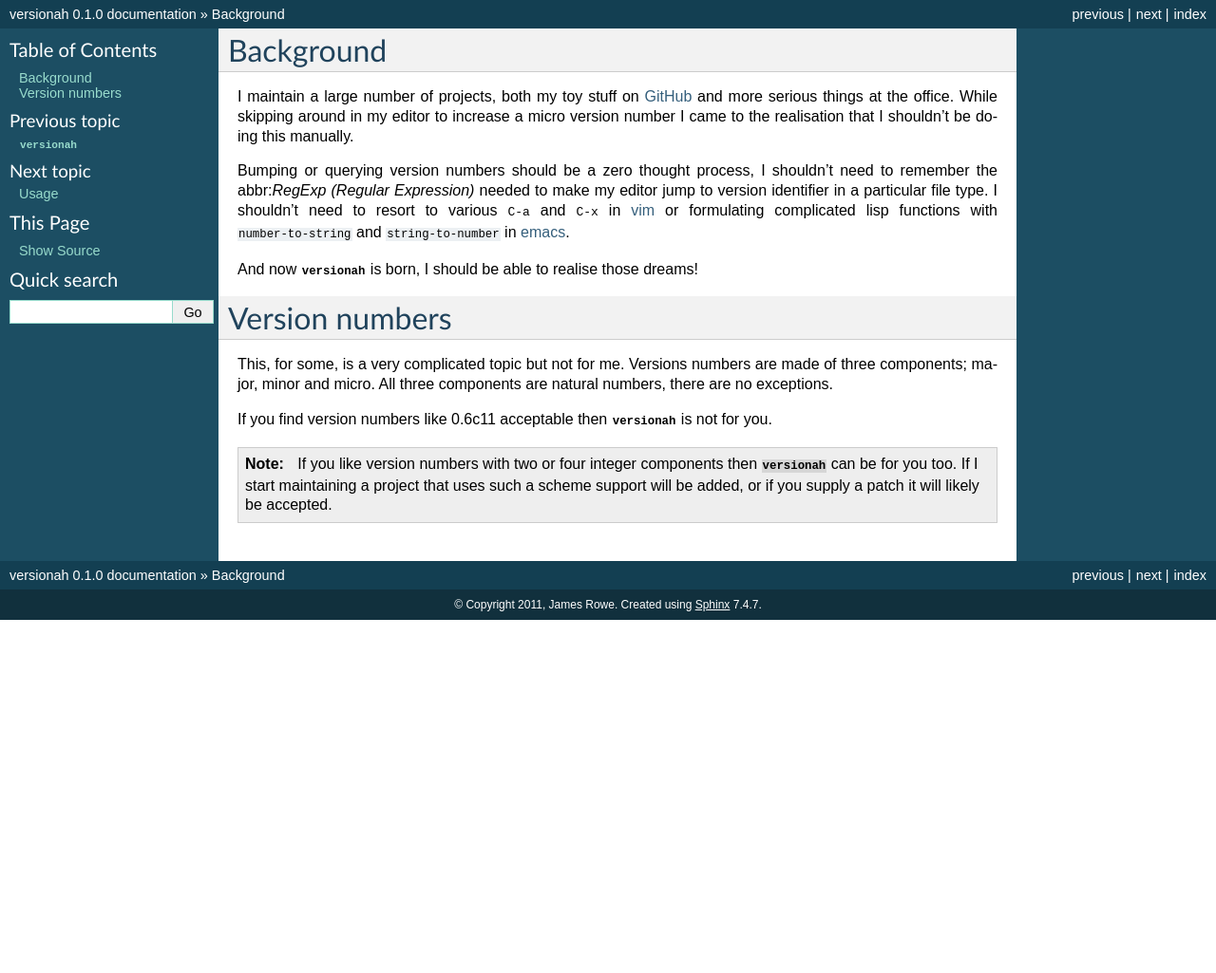
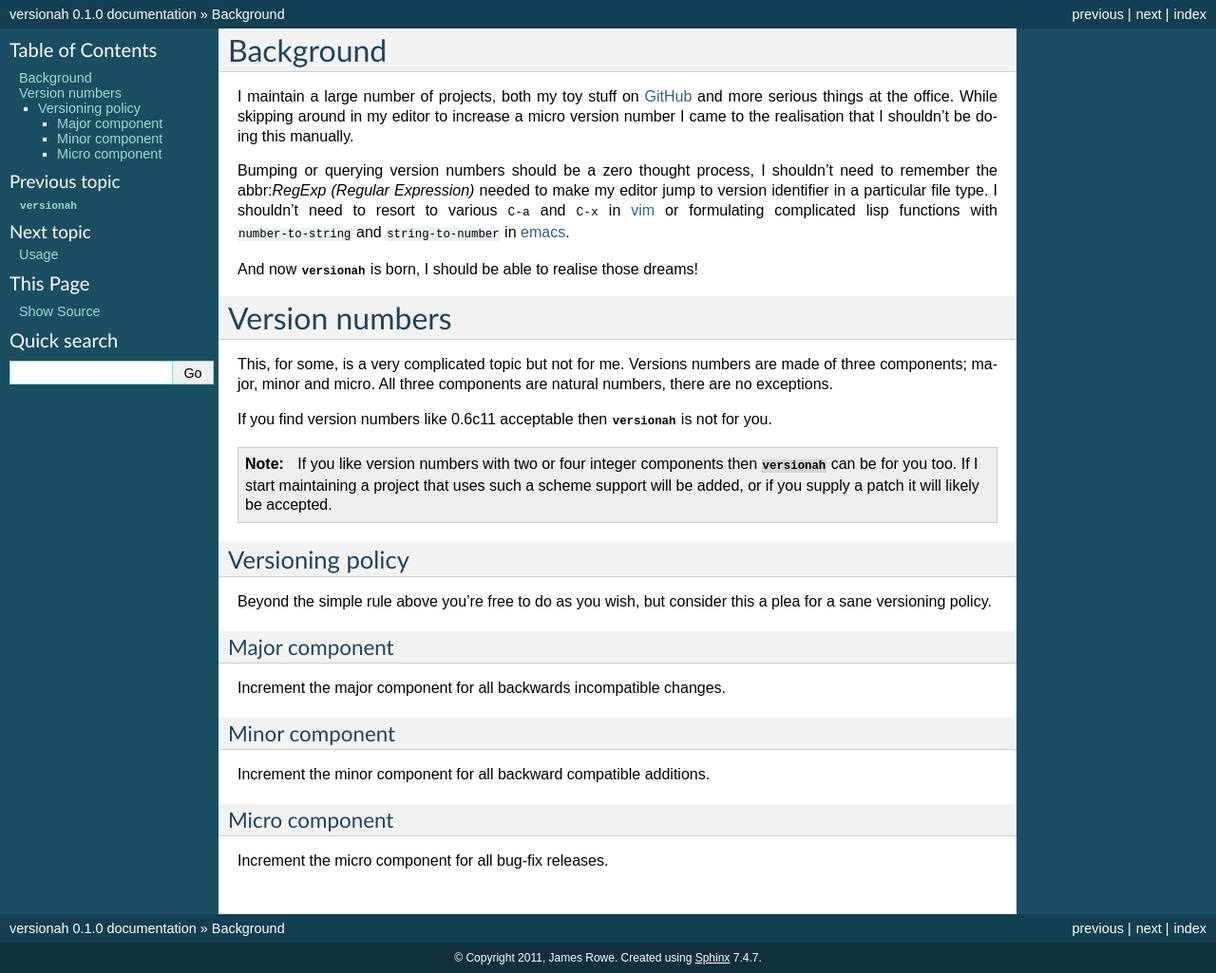
Before and after one commit to JNRowe/versionah, a Sphinx documentation site: the page built from doc/background.rst, in a window 1280 px wide. Shown: the whole page at 95% size. Built offline with Sphinx 7.4.7, drawn with Linux system fonts in a browser that asks for light colours; before the commit the page ends 900 px from its top, so only the background shows below that.

Commit message:
Added versioning policy(a plea).

```diff
--- a/doc/background.rst
+++ b/doc/background.rst
@@ -32,6 +32,27 @@ for you.
    uses such a scheme support will be added, or if you supply a patch it will
    likely be accepted.
 
+Versioning policy
+-----------------
+
+Beyond the simple rule above you're free to do as you wish, but consider this a
+plea for a sane versioning policy.
+
+Major component
+~~~~~~~~~~~~~~~
+
+Increment the major component for all backwards incompatible changes.
+
+Minor component
+~~~~~~~~~~~~~~~
+
+Increment the minor component for all backward compatible additions.
+
+Micro component
+~~~~~~~~~~~~~~~
+
+Increment the micro component for all bug-fix releases.
+
 .. _GitHub: https://github.com/JNRowe/
 .. _vim: http://www.vim.org/
 .. _emacs: http://www.gnu.org/software/emacs/
```
